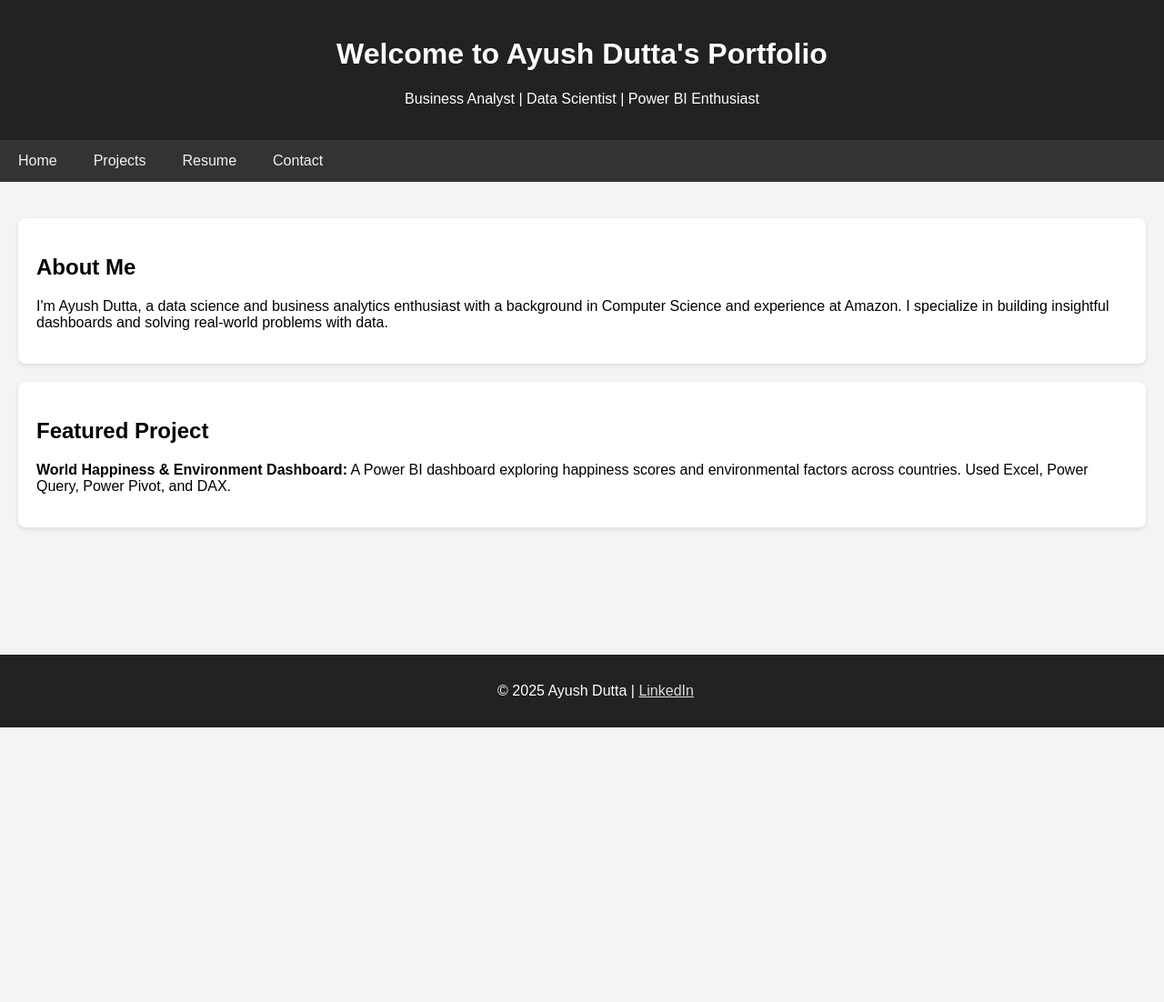
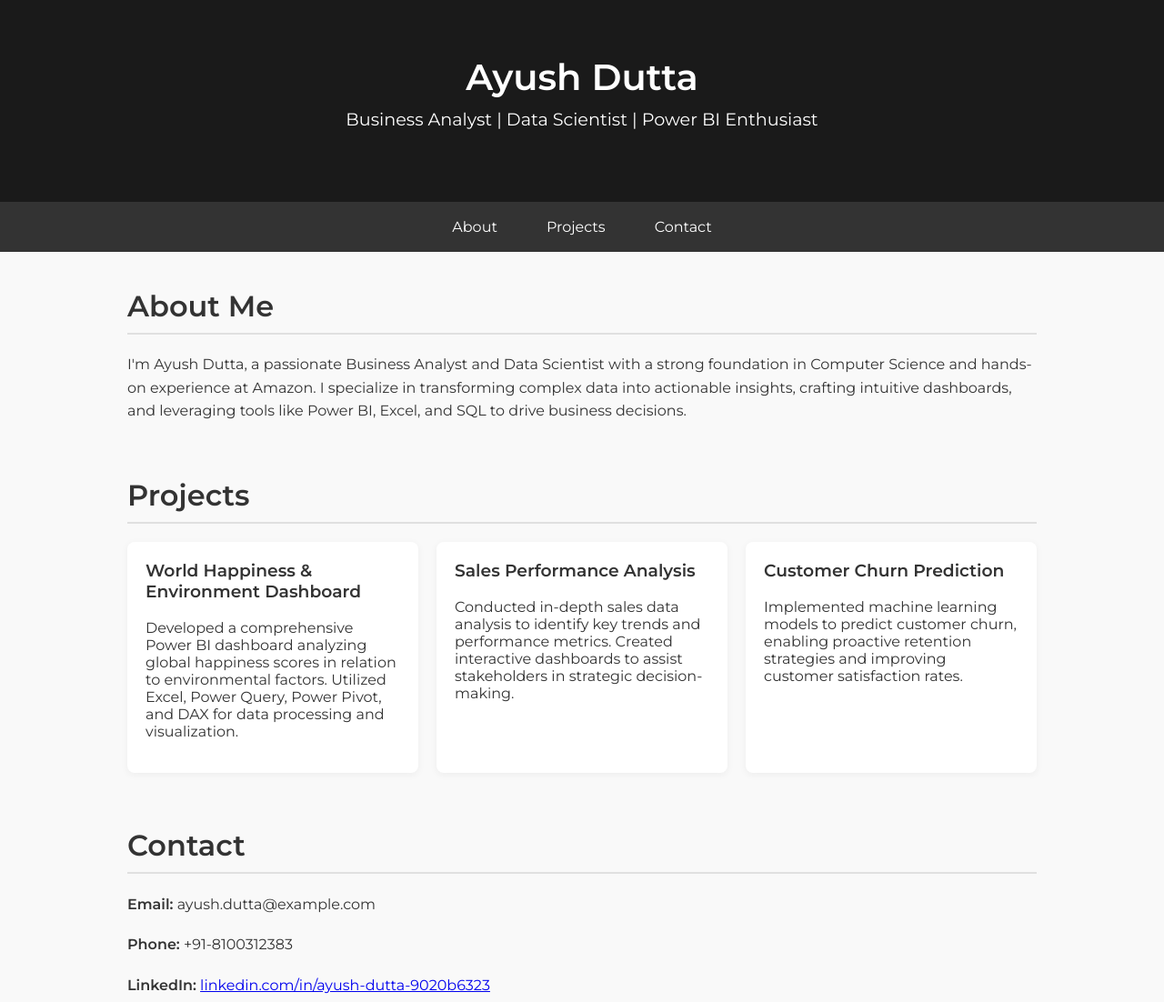
Before and after one commit to Thecoder969/Ayush_portfolio_html, a plain HTML site: page index.html in a window 1280 px wide. Shown: the top 1102 px of the page at 91% size. Before the commit the page ends 800 px from the top, so only its background shows below. Drawn offline with Linux system fonts and the light colour scheme.

Commit message:
Update index.html

```diff
--- a/index.html
+++ b/index.html
@@ -2,91 +2,167 @@
 <html lang="en">
 <head>
   <meta charset="UTF-8" />
-  <meta name="viewport" content="width=device-width, initial-scale=1.0" />
+  <meta name="viewport" content="width=device-width, initial-scale=1.0"/>
   <title>Ayush Dutta | Portfolio</title>
+  <link href="https://fonts.googleapis.com/css2?family=Montserrat:wght@400;600&display=swap" rel="stylesheet">
   <style>
     body {
-      font-family: Arial, sans-serif;
       margin: 0;
-      padding: 0;
-      background-color: #f4f4f4;
+      font-family: 'Montserrat', sans-serif;
+      background-color: #f9f9f9;
+      color: #333;
     }
-
     header {
-      background-color: #222;
+      background-color: #1a1a1a;
       color: #fff;
-      padding: 20px 0;
+      padding: 60px 20px;
       text-align: center;
     }
-
+    header h1 {
+      margin: 0;
+      font-size: 2.5em;
+    }
+    header p {
+      margin-top: 10px;
+      font-size: 1.2em;
+    }
     nav {
       background-color: #333;
-      overflow: hidden;
+      display: flex;
+      justify-content: center;
+      padding: 10px 0;
     }
-
     nav a {
-      float: left;
-      display: block;
-      color: #f2f2f2;
-      text-align: center;
-      padding: 14px 20px;
+      color: #fff;
       text-decoration: none;
+      margin: 0 15px;
+      padding: 8px 12px;
+      transition: background-color 0.3s;
     }
-
     nav a:hover {
-      background-color: #575757;
+      background-color: #555;
+      border-radius: 4px;
     }
-
     .container {
+      max-width: 1000px;
+      margin: 40px auto;
+      padding: 0 20px;
+    }
+    section {
+      margin-bottom: 60px;
+    }
+    .section-title {
+      font-size: 2em;
+      margin-bottom: 20px;
+      border-bottom: 2px solid #e0e0e0;
+      padding-bottom: 10px;
+    }
+    .about p {
+      line-height: 1.6;
+    }
+    .projects {
+      display: grid;
+      grid-template-columns: repeat(auto-fit, minmax(280px, 1fr));
+      gap: 20px;
+    }
+    .project-card {
+      background-color: #fff;
+      border-radius: 8px;
+      box-shadow: 0 2px 8px rgba(0,0,0,0.05);
       padding: 20px;
+      transition: transform 0.3s;
     }
-
-    .card {
-      background: #fff;
-      padding: 20px;
-      margin-top: 20px;
-      border-radius: 8px;
-      box-shadow: 0 2px 5px rgba(0, 0, 0, 0.1);
+    .project-card:hover {
+      transform: translateY(-5px);
     }
-
+    .project-card h3 {
+      margin-top: 0;
+    }
+    .contact-info {
+      line-height: 1.8;
+    }
     footer {
-      background-color: #222;
+      background-color: #1a1a1a;
       color: #fff;
       text-align: center;
-      padding: 15px;
-      position: fixed;
-      width: 100%;
-      bottom: 0;
+      padding: 20px 0;
+    }
+    footer a {
+      color: #fff;
+      text-decoration: underline;
+    }
+    @media (max-width: 600px) {
+      header h1 {
+        font-size: 2em;
+      }
+      nav {
+        flex-direction: column;
+      }
+      nav a {
+        margin: 5px 0;
+      }
     }
   </style>
 </head>
 <body>
+
   <header>
-    <h1>Welcome to Ayush Dutta's Portfolio</h1>
+    <h1>Ayush Dutta</h1>
     <p>Business Analyst | Data Scientist | Power BI Enthusiast</p>
   </header>
 
   <nav>
-    <a href="#">Home</a>
-    <a href="#">Projects</a>
-    <a href="#">Resume</a>
-    <a href="#">Contact</a>
+    <a href="#about">About</a>
+    <a href="#projects">Projects</a>
+    <a href="#contact">Contact</a>
   </nav>
 
   <div class="container">
-    <div class="card">
-      <h2>About Me</h2>
-      <p>I'm Ayush Dutta, a data science and business analytics enthusiast with a background in Computer Science and experience at Amazon. I specialize in building insightful dashboards and solving real-world problems with data.</p>
-    </div>
+    <section id="about" class="about">
+      <h2 class="section-title">About Me</h2>
+      <p>
+        I'm Ayush Dutta, a passionate Business Analyst and Data Scientist with a strong foundation in Computer Science and hands-on experience at Amazon. I specialize in transforming complex data into actionable insights, crafting intuitive dashboards, and leveraging tools like Power BI, Excel, and SQL to drive business decisions.
+      </p>
+    </section>
 
-    <div class="card">
-      <h2>Featured Project</h2>
-      <p><strong>World Happiness & Environment Dashboard:</strong> A Power BI dashboard exploring happiness scores and environmental factors across countries. Used Excel, Power Query, Power Pivot, and DAX.</p>
-    </div>
+    <section id="projects">
+      <h2 class="section-title">Projects</h2>
+      <div class="projects">
+        <div class="project-card">
+          <h3>World Happiness & Environment Dashboard</h3>
+          <p>
+            Developed a comprehensive Power BI dashboard analyzing global happiness scores in relation to environmental factors. Utilized Excel, Power Query, Power Pivot, and DAX for data processing and visualization.
+          </p>
+        </div>
+        <div class="project-card">
+          <h3>Sales Performance Analysis</h3>
+          <p>
+            Conducted in-depth sales data analysis to identify key trends and performance metrics. Created interactive dashboards to assist stakeholders in strategic decision-making.
+          </p>
+        </div>
+        <div class="project-card">
+          <h3>Customer Churn Prediction</h3>
+          <p>
+            Implemented machine learning models to predict customer churn, enabling proactive retention strategies and improving customer satisfaction rates.
+          </p>
+        </div>
+      </div>
+    </section>
+
+    <section id="contact">
+      <h2 class="section-title">Contact</h2>
+      <div class="contact-info">
+        <p><strong>Email:</strong> ayush.dutta@example.com</p>
+        <p><strong>Phone:</strong> +91-8100312383</p>
+        <p><strong>LinkedIn:</strong> <a href="https://www.linkedin.com/in/ayush-dutta-9020b6323" target="_blank">linkedin.com/in/ayush-dutta-9020b6323</a></p>
+        <p><strong>GitHub:</strong> <a href="https://github.com/thecoder969" target="_blank">github.com/thecoder969</a></p>
+      </div>
+    </section>
   </div>
 
   <footer>
-    <p>&copy; 2025 Ayush Dutta | <a href="https://www.linkedin.com/in/ayush-dutta" style="color: #ddd;">LinkedIn</a></p>
+    <p>&copy; 2025 Ayush Dutta | <a href="https://www.linkedin.com/in/ayush-dutta-9020b6323" target="_blank">LinkedIn</a></p>
   </footer>
+
 </body>
 </html>
```
